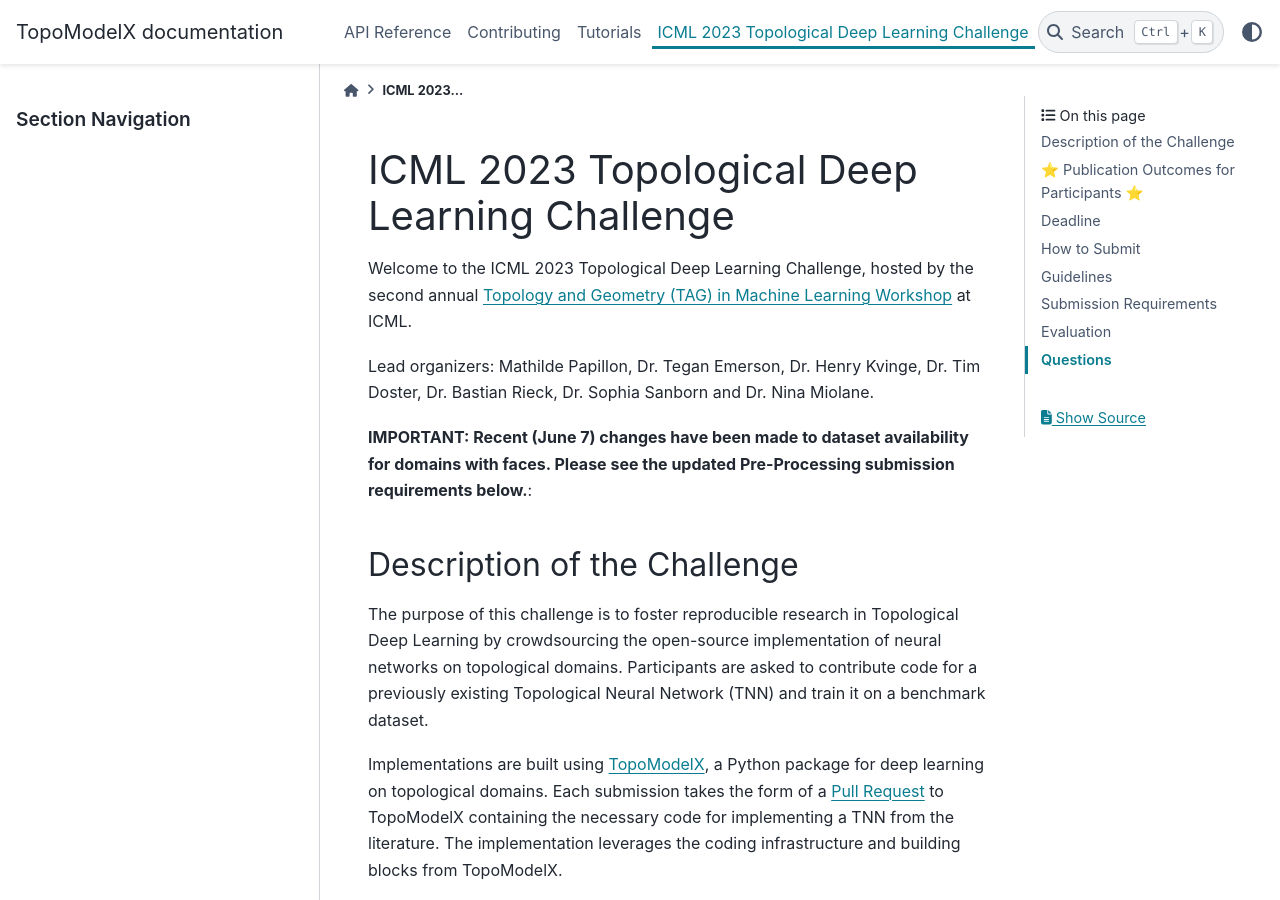
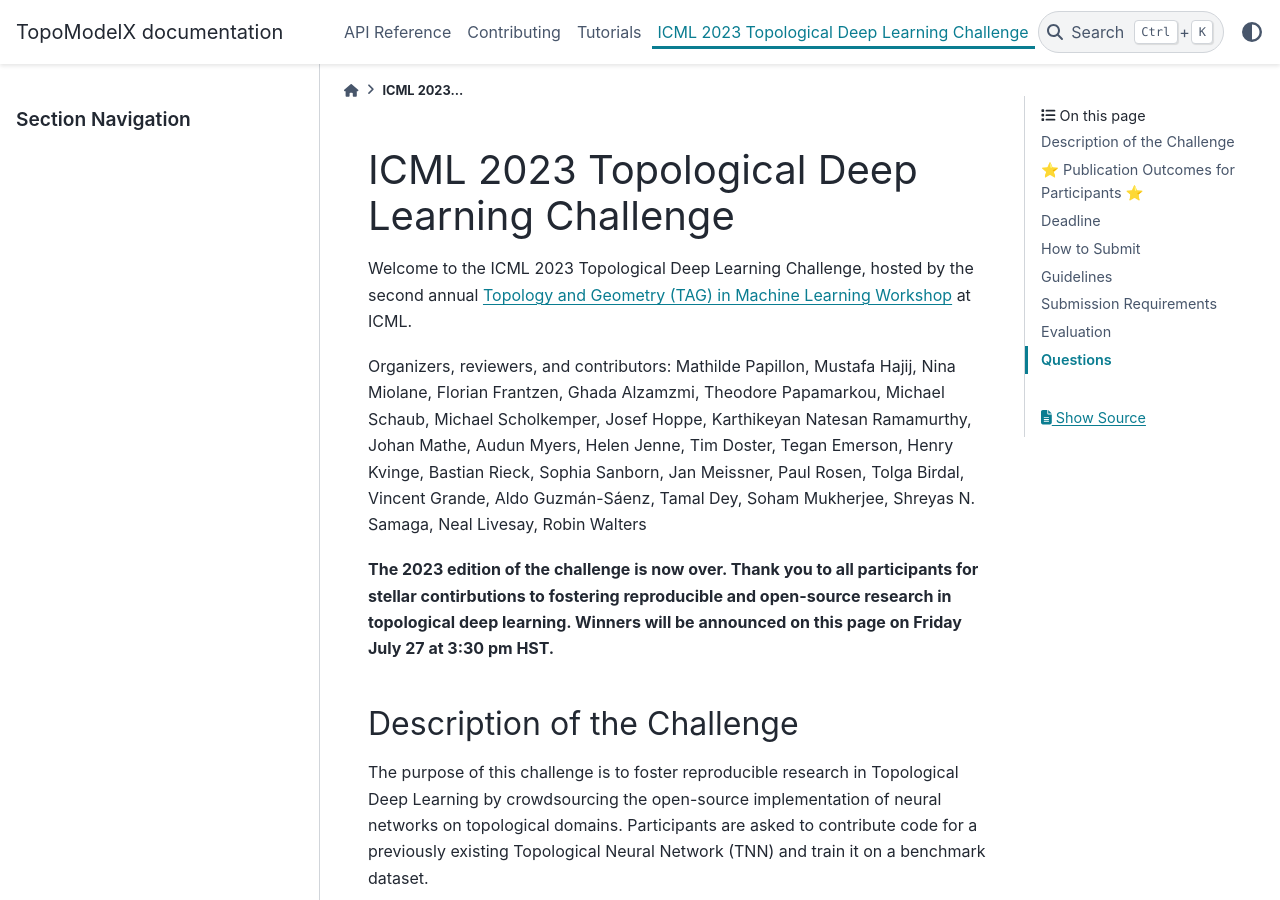
Before and after one commit to pyt-team/TopoModelX, a Sphinx documentation site: the page built from docs/challenge/index.rst, in a window 1280 px wide and 900 px high. Built offline with Sphinx 7.4.7 and the PyData theme 0.15.4, drawn with Linux system fonts in a browser that asks for light colours.

Commit message:
Update index.rst
update doc to reflect end of challenge and all contributors

```diff
--- a/docs/challenge/index.rst
+++ b/docs/challenge/index.rst
@@ -2,9 +2,9 @@ ICML 2023 Topological Deep Learning Challenge
 =================================================
 Welcome to the ICML 2023 Topological Deep Learning Challenge, hosted by the second annual `Topology and Geometry (TAG) in Machine Learning Workshop <https://www.tagds.com/events/conference-workshops/tag-ml23>`_ at ICML.
 
-Lead organizers: Mathilde Papillon, Dr. Tegan Emerson, Dr. Henry Kvinge, Dr. Tim Doster, Dr. Bastian Rieck, Dr. Sophia Sanborn and Dr. Nina Miolane.
+Organizers, reviewers, and contributors: Mathilde Papillon, Mustafa Hajij, Nina Miolane, Florian Frantzen, Ghada Alzamzmi, Theodore Papamarkou, Michael Schaub, Michael Scholkemper, Josef Hoppe, Karthikeyan Natesan Ramamurthy, Johan Mathe, Audun Myers, Helen Jenne, Tim Doster, Tegan Emerson, Henry Kvinge, Bastian Rieck, Sophia Sanborn, Jan Meissner, Paul Rosen, Tolga Birdal, Vincent Grande, Aldo Guzmán-Sáenz, Tamal Dey, Soham Mukherjee, Shreyas N. Samaga, Neal Livesay, Robin Walters
 
-**IMPORTANT: Recent (June 7) changes have been made to dataset availability for domains with faces. Please see the updated Pre-Processing submission requirements below.**:
+**The 2023 edition of the challenge is now over. Thank you to all participants for stellar contirbutions to fostering reproducible and open-source research in topological deep learning. Winners will be announced on this page on Friday July 27 at 3:30 pm HST.**
 
 Description of the Challenge
 ----------------------------
```
